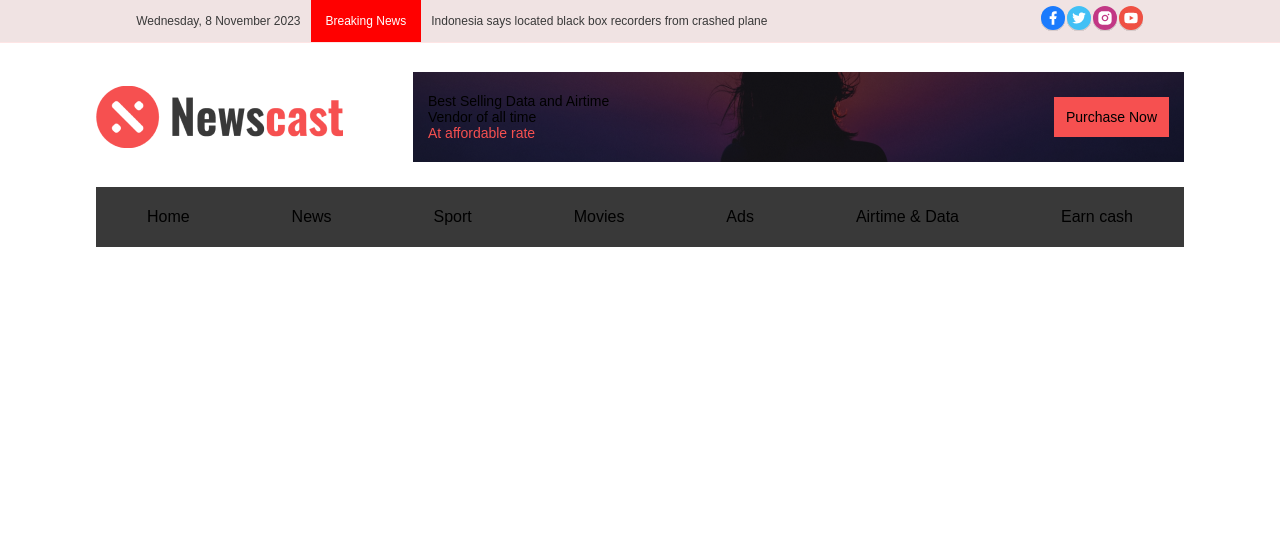
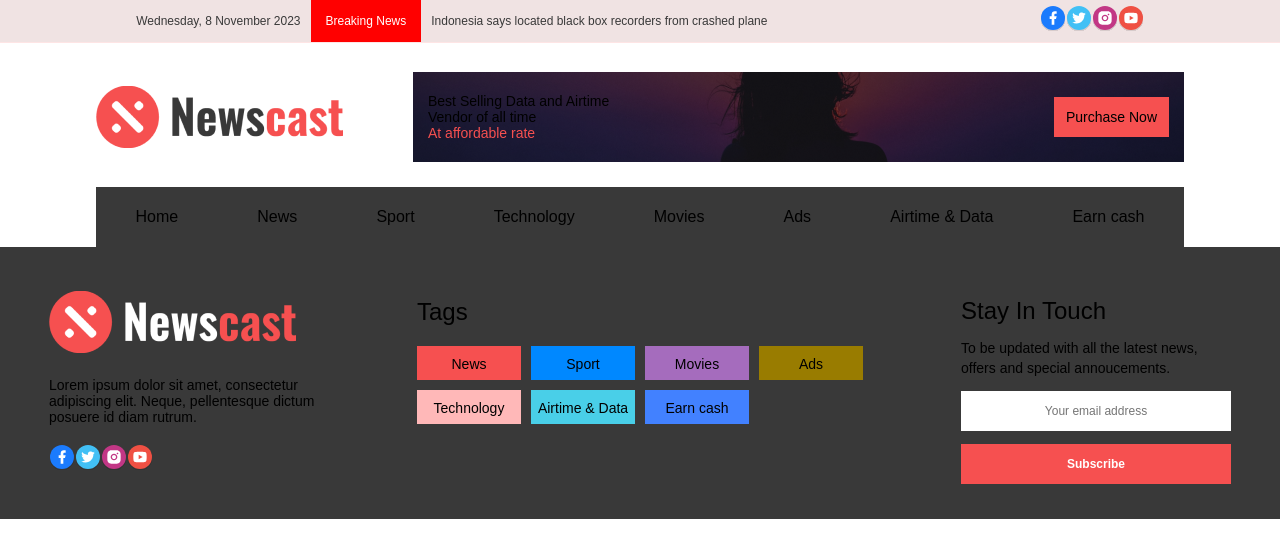
Before and after one commit to nonfungiblehayor/Jastech-Blog, a Next.js app in the folder jastechblog/: page / in a window 1280 px wide. Shown: the top 558 px of the page. Built offline with nearby package versions, Linux system fonts and the light colour scheme; a web font is replaced by a local one.

Commit message:
feat: created footer layout

```diff
--- a/jastechblog/src/components/Shared/PreHead.tsx
+++ b/jastechblog/src/components/Layout/Nav/PreHead.tsx
@@ -1,6 +1,6 @@
-import Icons from "./icons";
+
 import styled from "styled-components";
-import Link from "next/link";
+import Social from "@/components/Shared/social";
 import { useEffect, useState } from "react";
 
 const StyledPreHead = styled.section`
@@ -65,24 +65,7 @@ const PreHead = () => {
     setDate(dates);
     setDay(day);
   }, []);
-  const smIcons = [
-    {
-      icon: "facebook",
-      link: "",
-    },
-    {
-      icon: "twitter",
-      link: "",
-    },
-    {
-      icon: "instagram",
-      link: "",
-    },
-    {
-      icon: "youtube",
-      link: "",
-    },
-  ];
+
   return (
     <StyledPreHead>
       <section className="flex-row">
@@ -93,13 +76,7 @@ const PreHead = () => {
           <h1 className="flex-row">Breaking News</h1>
           <p>Indonesia says located black box recorders from crashed plane</p>
         </div>
-        <div>
-          {smIcons.map((item, index) => (
-            <Link href={item.link} key={index}>
-              <Icons type={item.icon} />
-            </Link>
-          ))}
-        </div>
+        <Social />
       </section>
     </StyledPreHead>
   );
--- a/jastechblog/src/components/Layout/Nav/index.tsx
+++ b/jastechblog/src/components/Layout/Nav/index.tsx
@@ -1,4 +1,4 @@
-import PreHead from "@/components/Shared/PreHead";
+import PreHead from "./PreHead";
 import Image from "next/image";
 import Link from "next/link";
 import StyledNav from "./style";
@@ -14,6 +14,10 @@ const Nav = () => {
         },
         {
             text: 'Sport',
+            link: ''
+        },
+        {
+            text: 'Technology',
             link: ''
         },
         {
--- /dev/null
+++ b/jastechblog/src/components/Layout/footer/index.tsx
@@ -0,0 +1,140 @@
+import Image from "next/image"
+import Social from "@/components/Shared/social"
+import Link from "next/link"
+import styled from "styled-components"
+
+const StyledFooter = styled.footer`
+    background-color: #393939;
+    padding-top: 35px;
+    padding-bottom: 35px;
+    h2 {
+        font-size: 24px;
+        font-weight: 400;
+        border-bottom: 1px solid '#fff';
+        width: 270px;
+    }
+    p {
+        font-size: 14px;
+        font-weight: 400;
+    }
+    div:nth-of-type(1) {
+        .logo {
+            margin-bottom: 20px;
+        }
+        p {
+            width: 270px;
+            margin-bottom: 20px;
+        }
+    }
+    nav {
+        display: grid;
+        grid-template-columns: auto auto auto auto;
+        gap: 10px;
+        margin-top: 20px;
+        p {
+            width: 104px;
+            height: 34px;
+            text-align: center;
+            padding-top: 10px;
+        }
+    }
+    div:nth-of-type(2) {
+        margin-top: -45px;
+    }
+    div:nth-of-type(3) {
+        display: flex;
+        flex-direction: column;
+        padding-top: 15px;
+        p {
+            width: 250px;
+            line-height: 20px;
+            margin-top: 13px;
+        }
+    }
+    input,button {
+        background-color: #fff;
+        border: none;
+        width: 270px;
+        height: 40px;
+        font-size: 12px;
+        font-weight: 400;
+        color: #C4C4C4;
+        text-align: center;
+        margin-top: 13px;
+    }
+    button {
+        background-color: #F65050;
+        color: #fff;
+        font-weight: 700;
+    }
+`
+const Footer = () => {
+    const tags = [
+        {
+            text: 'News',
+            color: '#F65050',
+            link: ''
+        },
+        {
+            text: 'Sport',
+            color: '#0088FF',
+            link: ''
+        },
+        {
+            text: 'Movies',
+            color: '#A56CBD',
+            link: ''
+        },
+        {
+            text: 'Ads',
+            color: '#997C00',
+            link: ''
+        },
+        {
+            text: 'Technology',
+            color: '#FFB8B8',
+            link: ''
+        },
+        {
+            text: 'Airtime & Data',
+            color: '#49CFE8',
+            link: ''
+        },
+        {
+            text: 'Earn cash',
+            color: '#4281FF',
+            link: ''
+        },
+    ]
+    return ( <StyledFooter>
+        <footer className="flex-row">
+            <div>
+                <Image src='/img/logo2.png' alt="logo" width={247} height={62} className="logo"/>
+                <p>
+                    Lorem ipsum dolor sit amet, consectetur adipiscing elit. Neque, pellentesque dictum posuere id diam rutrum.
+                </p>
+                <Social />
+            </div>
+            <div>
+                <h2>Tags</h2>
+                <nav>
+                {tags.map((item, index) => (
+                    <Link href={item.link} key={index}>
+                        <p style={{backgroundColor: item.color}}>{item.text}</p>
+                    </Link>
+                ))}
+                </nav>
+            </div>
+            <div>
+                <h2>Stay In Touch</h2>
+                <p>
+                    To be updated with all the latest news, offers and special annoucements.
+                </p>
+                <input type="email" placeholder="Your email address"/>
+                <button>Subscribe</button>
+            </div>
+        </footer>
+        </StyledFooter>
+    )
+}
+export default Footer
--- /dev/null
+++ b/jastechblog/src/components/Shared/social.tsx
@@ -0,0 +1,32 @@
+import Icons from "./icons";
+import Link from "next/link";
+const Social = () => {
+    const smIcons = [
+        {
+          icon: "facebook",
+          link: "",
+        },
+        {
+          icon: "twitter",
+          link: "",
+        },
+        {
+          icon: "instagram",
+          link: "",
+        },
+        {
+          icon: "youtube",
+          link: "",
+        },
+      ];
+    return (
+        <div>
+            {smIcons.map((item,index)=> (
+                <Link href={item.link} key={index}>
+                    <Icons type={item.icon} />
+                </Link>
+            ))}
+        </div>
+    )
+}
+export default Social
--- a/jastechblog/src/pages/index.tsx
+++ b/jastechblog/src/pages/index.tsx
@@ -1,6 +1,7 @@
 import Head from "next/head";
 import { Sofia_Sans } from "next/font/google";
 import Nav from "@/components/Layout/Nav";
+import Footer from "@/components/Layout/footer";
 
 const inter = Sofia_Sans({ weight: ["400", "700"], subsets: ["latin"] });
 
@@ -15,6 +16,7 @@ export default function Home() {
       </Head>
       <main className={` ${inter.className}`}>
         <Nav />
+        <Footer />
       </main>
     </>
   );
```
Also changed, not shown: jastechblog/public/img/logo2.png (added).
